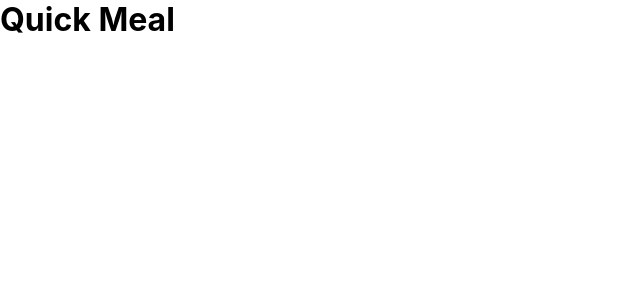
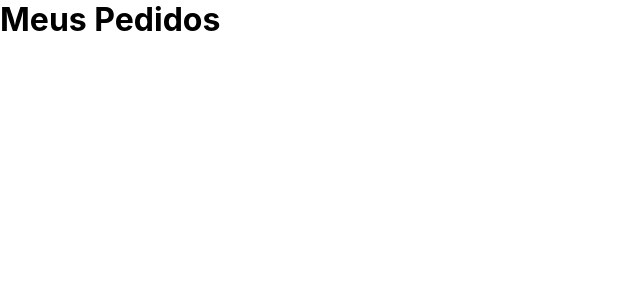
Before and after one commit to lucas95santos/quick-meal-web, a React (Create React App) app: page /orders in a window 1280 px wide. Shown: the top 300 px of the page, without its empty margins (0-640 px from the left). Built offline with nearby package versions, Linux system fonts and the light colour scheme.

Commit message:
Configurando as rotas iniciais

```diff
--- a/package.json
+++ b/package.json
@@ -8,6 +8,7 @@
     "@testing-library/user-event": "^12.1.10",
     "react": "^17.0.1",
     "react-dom": "^17.0.1",
+    "react-router-dom": "^5.2.0",
     "react-scripts": "4.0.3",
     "web-vitals": "^1.0.1"
   },
--- a/src/App.js
+++ b/src/App.js
@@ -1,6 +1,13 @@
-function App() {
+import React from 'react';
+import { BrowserRouter } from 'react-router-dom';
+// routes
+import Routes from './routes';
+
+const App = () => {
   return (
-    <h1>Quick Meal</h1>
+    <BrowserRouter>
+      <Routes />
+    </BrowserRouter>
   );
 }
 
--- /dev/null
+++ b/src/routes/index.js
@@ -0,0 +1,17 @@
+import React from 'react';
+import { Switch, Route } from 'react-router-dom';
+// screens
+import { Catalog, Orders, Profile, NotFound } from '../screens';
+
+const Routes = () => {
+  return (
+    <Switch>
+      <Route exact path="/" component={Catalog} />
+      <Route exact path="/orders" component={Orders} />
+      <Route exact path="/profile" component={Profile} />
+      <Route exact path="*" component={NotFound} />
+    </Switch>
+  );
+}
+
+export default Routes;
--- /dev/null
+++ b/src/screens/Catalog/index.js
@@ -0,0 +1,13 @@
+import React from 'react';
+// styles
+import './styles.css';
+
+const Catalog = () => {
+  return (
+    <div>
+      <h1>Cardápio</h1>
+    </div>
+  );
+}
+
+export default Catalog;
--- /dev/null
+++ b/src/screens/NotFound/index.js
@@ -0,0 +1,13 @@
+import React from 'react';
+// styles
+import './styles.css';
+
+const NotFound = () => {
+  return (
+    <div>
+      <h1>Página não encontrada</h1>
+    </div>
+  );
+}
+
+export default NotFound;
--- /dev/null
+++ b/src/screens/Orders/index.js
@@ -0,0 +1,13 @@
+import React from 'react';
+// styles
+import './styles.css';
+
+const Orders = () => {
+  return (
+    <div>
+      <h1>Meus Pedidos</h1>
+    </div>
+  );
+}
+
+export default Orders;
--- /dev/null
+++ b/src/screens/Profile/index.js
@@ -0,0 +1,13 @@
+import React from 'react';
+// styles
+import './styles.css';
+
+const Profile = () => {
+  return (
+    <div>
+      <h1>Minha Conta</h1>
+    </div>
+  );
+}
+
+export default Profile;
--- /dev/null
+++ b/src/screens/index.js
@@ -0,0 +1,6 @@
+import Catalog from './Catalog';
+import Orders from './Orders';
+import Profile from './Profile';
+import NotFound from './NotFound';
+
+export { Catalog, Orders, Profile, NotFound }
```
Also changed, not shown: src/screens/Catalog/styles.css (added), src/screens/NotFound/styles.css (added), src/screens/Orders/styles.css (added), src/screens/Profile/styles.css (added), 1 other file (tests, documents, lock files or other folders).
